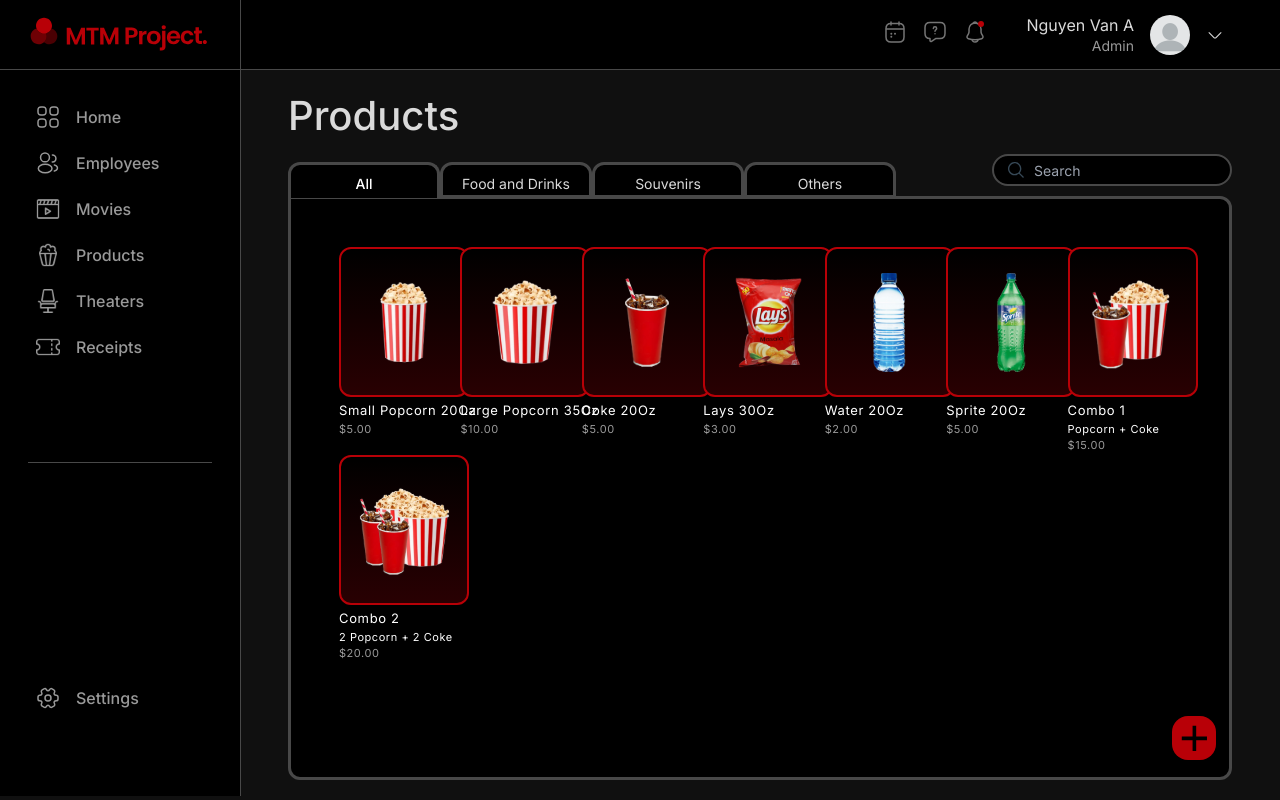
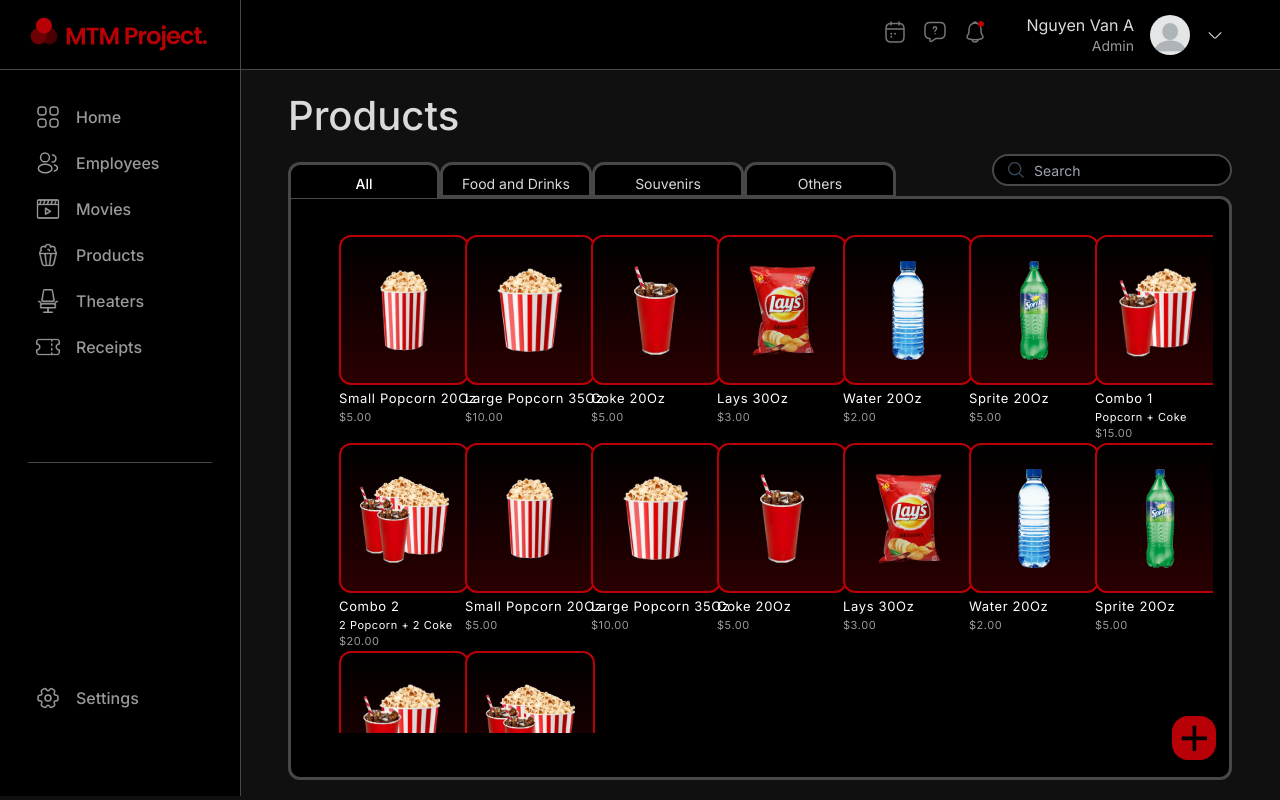
Before and after one commit to MinTuanit/QUANLYRAPCHIEUPHIM, a React (Create React App) app in the folder client-app/: page /products in a window 1280 px wide. Built offline with nearby package versions, Linux system fonts and the light colour scheme.

Commit message:
add scrollBar for Movies, Products and Theaters

```diff
--- a/client-app/src/components/Movies.jsx
+++ b/client-app/src/components/Movies.jsx
@@ -16,6 +16,65 @@
 
 const exampleMovies = [
   {
+    poster: agentMovieImg,
+    name: "Agent",
+    year: "2021",
+    status: "Unknown",
+  },
+  {
+    poster: avatarMovieImg,
+    name: "Avatar",
+    year: "2009",
+    status: "Coming Soon",
+  },
+  {
+    poster: jokerMovieImg,
+    name: "Joker",
+    year: "2019",
+    status: "Now Playing",
+  },
+  {
+    poster: endgameMovieImg,
+    name: "Avengers: Endgame",
+    year: "2019",
+    status: "Now Playing",
+  },
+  {
+    poster: screamMovieImg,
+    name: "Scream",
+    year: "2022",
+    status: "Coming Soon",
+  },
+  {
+    poster: titanicMovieImg,
+    name: "Titanic",
+    year: "1997",
+    status: "Stopped",
+  },
+  {
+    poster: barbieMovieImg,
+    name: "Barbie",
+    year: "2023",
+    status: "Coming Soon",
+  },
+  {
+    poster: batmanMovieImg,
+    name: "Batman",
+    year: "2022",
+    status: "Now Playing",
+  },
+  {
+    poster: shangchiMovieImg,
+    name: "Shang-Chi: The Legend of the Ten Rings",
+    year: "2021",
+    status: "Now Playing",
+  },
+  {
+    poster: notimeMovieImg,
+    name: "No Time To Die",
+    year: "2021",
+    status: "Now Playing",
+  },{
     poster: agentMovieImg,
     name: "Agent",
     year: "2021",
@@ -171,8 +230,8 @@
           />
         </div>
       </div>
-      <div className="content -mt-[2px] w-full h-full bg-black border-[3px] border-line-gray rounded-b-xl rounded-tr-xl rounded-tl-none p-12 overflow-auto">
-        <div className="grid grid-cols-6 gap-y-8">
+      <div className="content flex -mt-[2px] w-full h-full bg-black border-[3px] border-line-gray rounded-b-xl rounded-tr-xl rounded-tl-none pl-12 py-6 pr-4 overflow-auto">
+        <div className="list flex-1 grid grid-cols-6 gap-y-8 max-h-[510px] py-3 overflow-y-auto">
           {filteredMovies.map((movie, index) => (
             <Movie key={index} {...movie} />
           ))}
--- a/client-app/src/components/Products.jsx
+++ b/client-app/src/components/Products.jsx
@@ -12,6 +12,56 @@
 import addImg from "../assets/images/add.svg";
 
 const exampleProducts = [
+  {
+    icon: SmallPopImg,
+    title: "Small Popcorn 20Oz",
+    price: "$5.00",
+    type: "Food and Drinks",
+  },
+  {
+    icon: LargePopImg,
+    title: "Large Popcorn 35Oz",
+    price: "$10.00",
+    type: "Food and Drinks",
+  },
+  {
+    icon: CokeImg,
+    title: "Coke 20Oz",
+    price: "$5.00",
+    type: "Souvenirs",
+  },
+  {
+    icon: LaysImg,
+    title: "Lays 30Oz",
+    price: "$3.00",
+    type: "Food and Drinks",
+  },
+  {
+    icon: WaterImg,
+    title: "Water 20Oz",
+    price: "$2.00",
+    type: "Souvenirs",
+  },
+  {
+    icon: SpriteImg,
+    title: "Sprite 20Oz",
+    price: "$5.00",
+    type: "Souvenirs",
+  },
+  {
+    icon: Combo1Img,
+    title: "Combo 1",
+    description: "Popcorn + Coke",
+    price: "$15.00",
+    type: "Combo",
+  },
+  {
+    icon: Combo2Img,
+    title: "Combo 2",
+    description: "2 Popcorn + 2 Coke",
+    price: "$20.00",
+    type: "Combo",
+  },
   {
     icon: SmallPopImg,
     title: "Small Popcorn 20Oz",
@@ -134,8 +184,8 @@
           />
         </div>
       </div>
-      <div className="content -mt-[2px] w-full h-full bg-black border-[3px] border-line-gray rounded-b-xl rounded-tr-xl rounded-tl-none p-12 overflow-auto">
-        <div className="grid grid-cols-7 gap-2">
+      <div className="content -mt-[2px] w-full h-full bg-black border-[3px] border-line-gray rounded-b-xl rounded-tr-xl rounded-tl-none pl-12 py-6 pr-4 overflow-auto">
+        <div className="list grid grid-cols-7 gap-2 max-h-[510px] py-3 overflow-y-auto">
           {filteredProducts.map((product, index) => (
             <Product key={index} {...product} />
           ))}
--- a/client-app/src/components/Theaters.jsx
+++ b/client-app/src/components/Theaters.jsx
@@ -4,6 +4,66 @@
 import addImg from "../assets/images/add.svg";
 
 const exampleTheaters = [
+  {
+    id: "T01",
+    status: "Ready",
+    capacity: "150",
+    playing: "Shang-Chi: The Legend of the Ten Rings",
+  },
+  {
+    id: "T02",
+    status: "Ready",
+    capacity: "200",
+    playing: "Joker",
+  },
+  {
+    id: "T03",
+    status: "Playing",
+    capacity: "150",
+    playing: "Shang-Chi: The Legend of the Ten Rings",
+  },
+  {
+    id: "T04",
+    status: "Repairing",
+    capacity: "100",
+    playing: "none",
+  },
+  {
+    id: "T05",
+    status: "Playing",
+    capacity: "200",
+    playing: "No Time To Die",
+  },
+  {
+    id: "T06",
+    status: "Ready",
+    capacity: "150",
+    playing: "Shang-Chi: The Legend of the Ten Rings",
+  },
+  {
+    id: "T07",
+    status: "Ready",
+    capacity: "200",
+    playing: "Joker",
+  },
+  {
+    id: "T08",
+    status: "Playing",
+    capacity: "150",
+    playing: "Shang-Chi: The Legend of the Ten Rings",
+  },
+  {
+    id: "T09",
+    status: "Repairing",
+    capacity: "100",
+    playing: "none",
+  },
+  {
+    id: "T10",
+    status: "Playing",
+    capacity: "200",
+    playing: "No Time To Die",
+  },
   {
     id: "T01",
     status: "Ready",
@@ -116,8 +176,8 @@
         </button>
       </div>
 
-      <div className="content mt-[14px] w-full h-full bg-black border-[3px] border-line-gray rounded-xl py-8 px-12 overflow-auto">
-        <div className="grid grid-cols-5 gap-x-6 gap-y-8">
+      <div className="content mt-[14px] w-full h-full bg-black border-[3px] border-line-gray rounded-xl pl-12 py-6 pr-4 overflow-auto">
+        <div className="list grid grid-cols-5 gap-x-6 gap-y-8 max-h-[490px] py-3 overflow-y-auto">
           {filteredTheaters.map((theater, index) => (
             <Theater key={index} {...theater} />
           ))}
--- a/client-app/src/index.css
+++ b/client-app/src/index.css
@@ -158,3 +158,21 @@
 .pagination-btn:hover {
   color: #DADADA;
 }
+
+.list::-webkit-scrollbar {
+  width: 12px;
+}
+
+.list::-webkit-scrollbar-track {
+  background: #320000;
+  border-radius: 10px;
+}
+
+.list::-webkit-scrollbar-thumb {
+  background: #5f0000;
+  border-radius: 10px;
+}
+
+.list::-webkit-scrollbar-thumb:hover {
+  background: #7f0101;
+}
```
